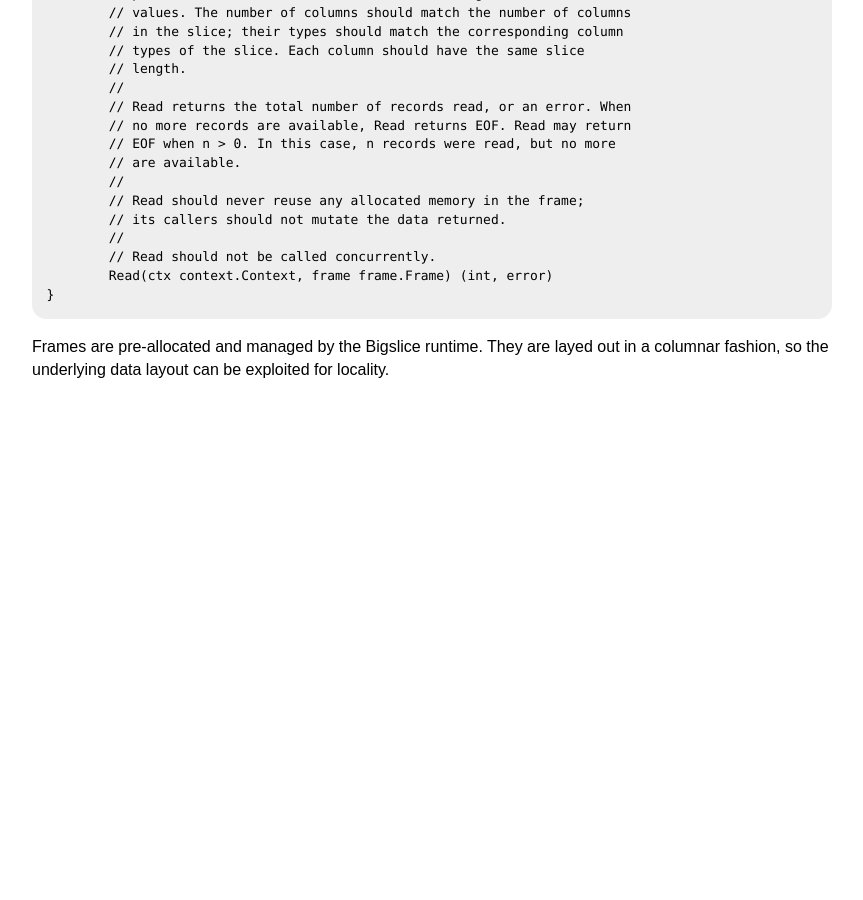
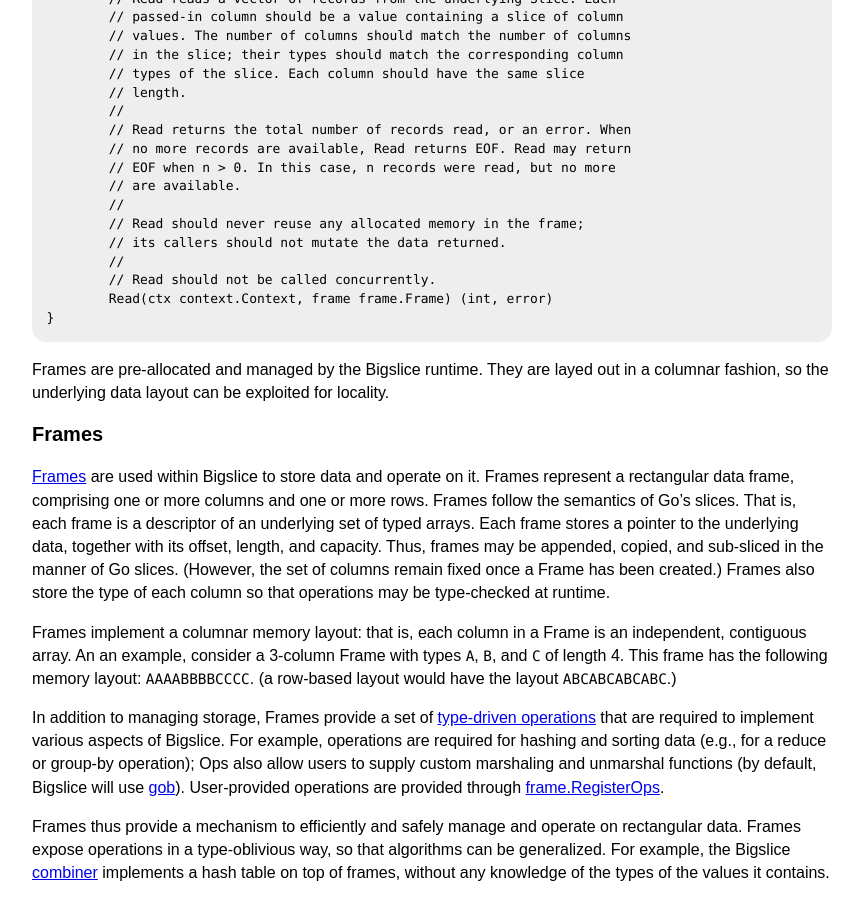
Before and after one commit to grailbio/bigslice, a Jekyll site: the page built from docs/implementation.md, in a window 1280 px wide and 900 px high, scrolled down 1247 px. Shown: the whole window, without its empty margins (208-1071 px from the left). Built offline with Jekyll 4.4.1, drawn with Linux system fonts in a browser that asks for light colours; some web fonts are replaced; before the commit the page ends 1644 px from its top, so only the background shows below that.

Commit message:
docs/implementation: add section on frames
Add a short section giving a high-level overview of Bigslice frames.

```diff
--- a/docs/implementation.md
+++ b/docs/implementation.md
@@ -110,3 +110,51 @@
 Frames are pre-allocated and managed by the Bigslice runtime.
 They are layed out in a columnar fashion,
 so the underlying data layout can be exploited for locality.
+
+# Frames
+
+[Frames](https://godoc.org/github.com/grailbio/bigslice/frame#Frame)
+are used within Bigslice to store data and operate on it.
+Frames represent a rectangular data frame,
+comprising one or more columns
+and one or more rows.
+Frames follow the semantics of Go's slices.
+That is,
+each frame is a descriptor of an underlying set of typed arrays.
+Each frame stores a pointer to the underlying data,
+together with its offset, length, and capacity.
+Thus, frames may be appended, copied, and sub-sliced
+in the manner of Go slices.
+(However, the set of columns remain fixed once a Frame has been created.)
+Frames also store the type of each column
+so that operations may be type-checked at runtime.
+
+Frames implement a columnar memory layout:
+that is,
+each column in a Frame is an independent, contiguous array.
+An an example, consider a 3-column Frame
+with types `A`, `B`, and `C`
+of length 4.
+This frame has the following memory layout: `AAAABBBBCCCC`.
+(a row-based layout would have the layout `ABCABCABCABC`.)
+
+In addition to managing storage,
+Frames provide a set of [type-driven operations](https://godoc.org/github.com/grailbio/bigslice/frame#Ops)
+that are required to implement various aspects of Bigslice.
+For example,
+operations are required for hashing and sorting data
+(e.g., for a reduce or group-by operation);
+Ops also allow users to supply custom
+marshaling and unmarshal functions
+(by default, Bigslice will use [gob](https://godoc.org/encoding/gob)).
+User-provided operations are provided through
+[frame.RegisterOps](https://godoc.org/github.com/grailbio/bigslice/frame#RegisterOps).
+
+Frames thus provide a mechanism to efficiently
+and safely manage and operate on rectangular data.
+Frames expose operations in a type-oblivious way,
+so that algorithms can be generalized.
+For example,
+the Bigslice [combiner](https://github.com/grailbio/bigslice/blob/cafa2ff6e7ea96fa4d094a9f2149109825b3774a/exec/combiner.go#L148)
+implements a hash table on top of frames,
+without any knowledge of the types of the values it contains.
```
